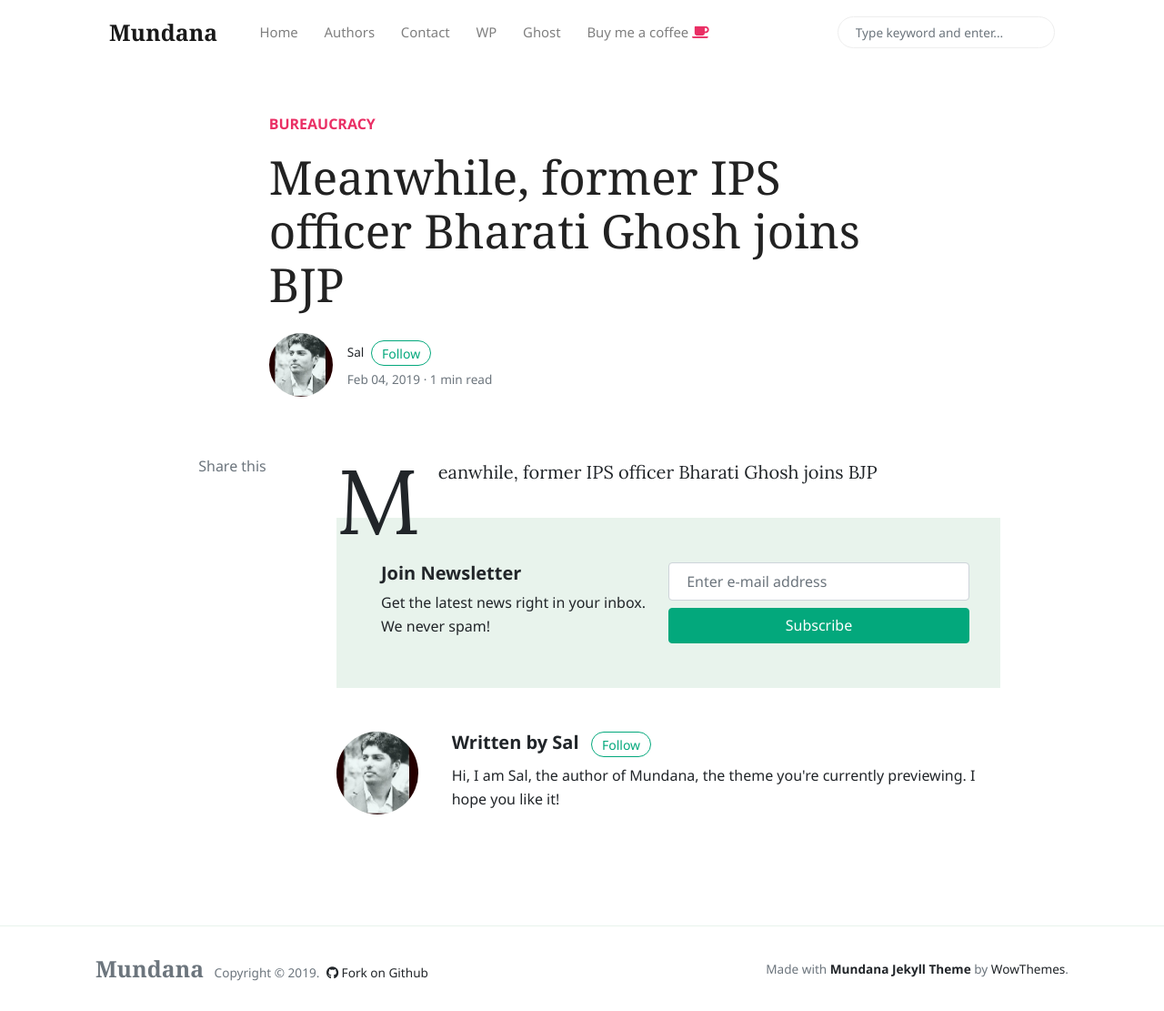
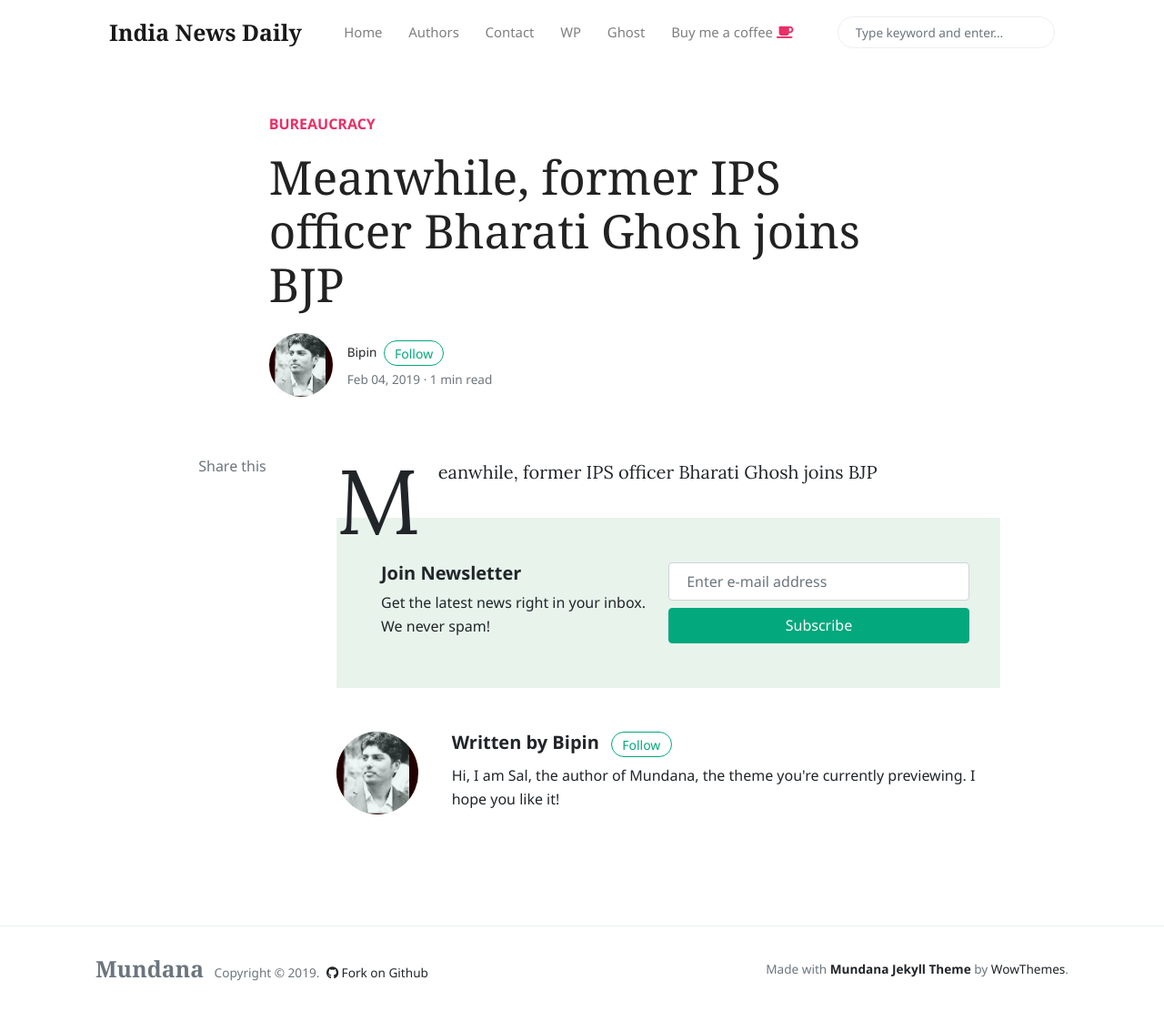
Before and after one commit to binnisays/binnisays.github.io, a Jekyll site: the page built from _posts/2019-02-04-BharatiGhoshIPS.md, in a window 1280 px wide and 1111 px high. Shown: the whole window at 91% size. Built offline with Jekyll 4.4.1, drawn with Linux system fonts in a browser that asks for light colours; nearby versions of some CDN libraries; comment, search, counter and statistics services are not loaded.

Commit message:
Update _config.yml
aa

```diff
--- a/_config.yml
+++ b/_config.yml
@@ -1,5 +1,5 @@
 # Site
-name: 'Mundana'
+name: 'India News Daily'
 description: 'India News Daily '
 logo: 'assets/images/logo1.png'
 favicon: 'images/favicon.ico'
@@ -20,7 +20,7 @@ plugins:
 
 authors:
     sal:
-      name:           Sal
+      name:           Bipin
       site:           https://www.indianewsdaily.in
       avatar:         images/author.jpg
       bio:            "Hi, I am Sal, the author of Mundana, the theme you're currently previewing. I hope you like it!"
@@ -28,7 +28,7 @@ authors:
       twitter:        https://twitter.com/newsmanofindia
 
     jane:
-      name:           Jane
+      name:           Shivangi
       site:           https://www.indianewsdaily.in
       avatar:         images/shivangi.jpg
       bio:            "Blogger, fashionista, love to explore new ideas and write on my morning coffee!"
```
